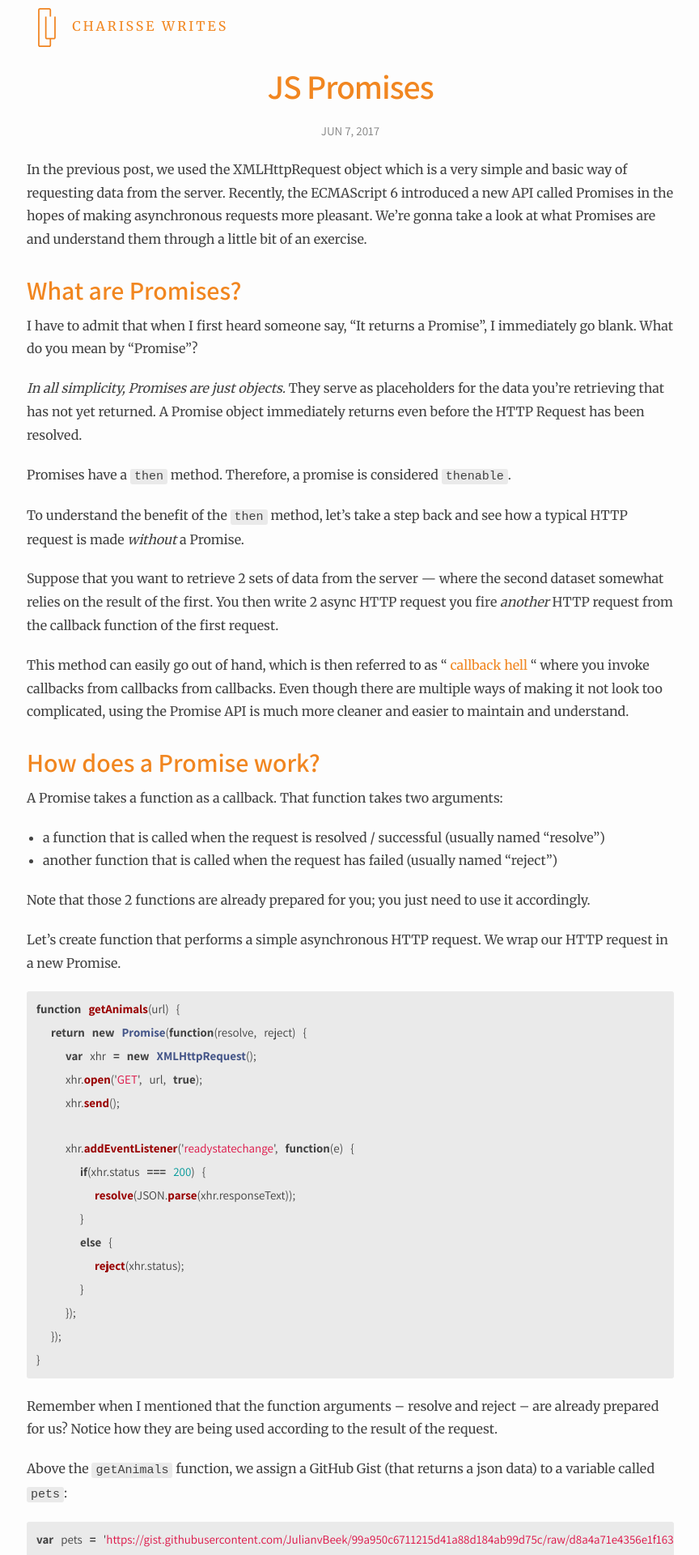
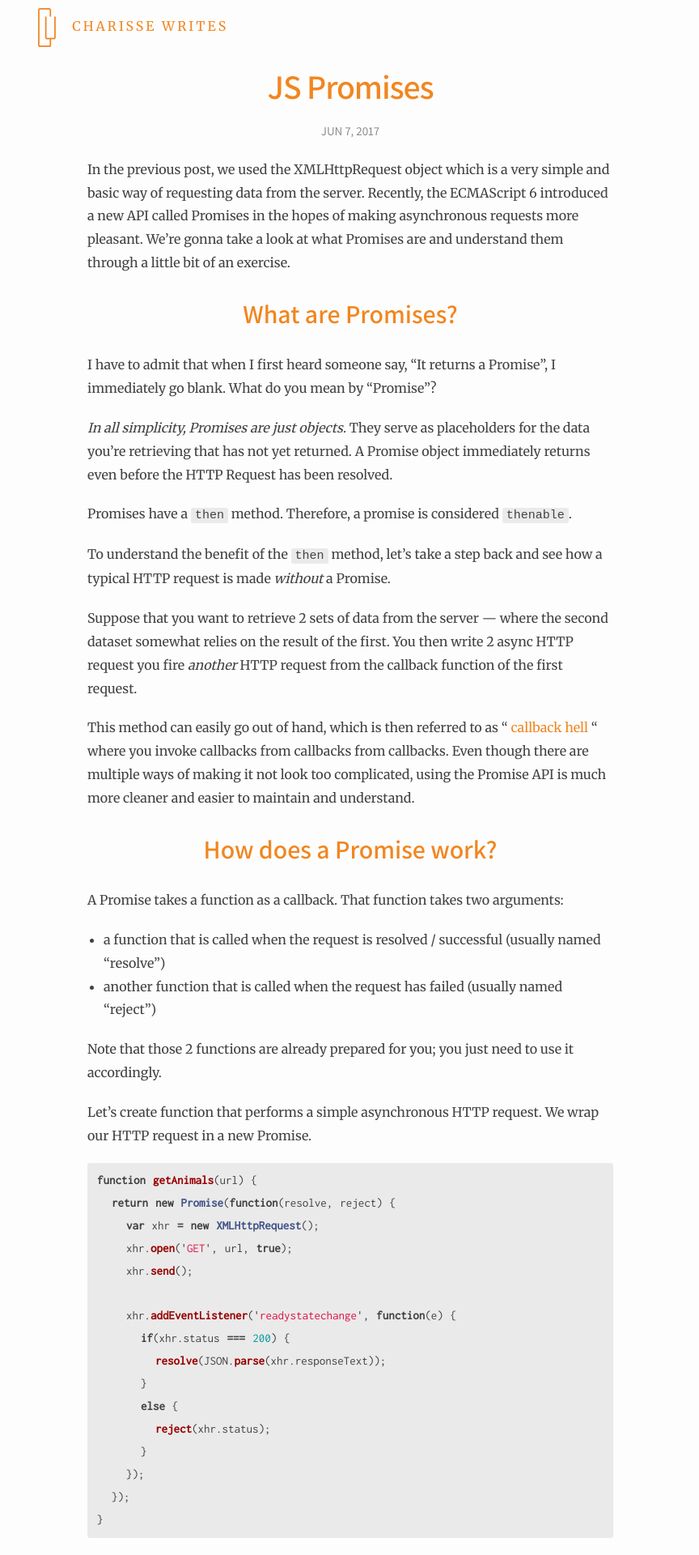
Before and after one commit to charisseysabel/chysbl-blog, a Jekyll site: the page built from _posts/2017-06-07-js-promises.markdown, in a window 1280 px wide. Shown: the top 1920 px of the page at 81% size, without its empty margins (207-1071 px from the left). Built offline with Jekyll 4.4.1, drawn with Linux system fonts in a browser that asks for light colours.

Commit message:
style(posts) Decrease overall width and add a code font

```diff
--- a/_layouts/post.html
+++ b/_layouts/post.html
@@ -2,7 +2,7 @@
 layout: default
 ---
 
-<div class="wrapper">
+<div class="post-width">
   <article class="post" itemscope itemtype="http://schema.org/BlogPosting">
 
     <header class="post-header">
--- a/_sass/minima.scss
+++ b/_sass/minima.scss
@@ -1,8 +1,10 @@
 @charset "utf-8";
 @import url('https://fonts.googleapis.com/css?family=Assistant:400,600,700');
 @import url('https://fonts.googleapis.com/css?family=Merriweather');
+@import url('https://fonts.googleapis.com/css?family=Inconsolata');
 
 $highlight-font: "Assistant","Helvetica Neue", Helvetica, Arial, sans-serif !default;
+$code-font: "Inconsolata", "Courier New", monospace;
 $base-font-family: "Merriweather", serif !default;
 $base-font-size:   16px !default;
 $base-font-weight: 400 !default;
@@ -24,6 +26,7 @@ $grey-color-dark:  darken($grey-color, 25%) !default;
 
 // Width of the content area
 $content-width:    800px !default;
+$post-width:       650px !default;
 
 $on-palm:          600px !default;
 $on-laptop:        800px !default;
--- a/_sass/minima/_base.scss
+++ b/_sass/minima/_base.scss
@@ -144,6 +144,10 @@ code {
   @include relative-font-size(0.9375);
   border-radius: 3px;
   background-color: #eaeaea;
+
+  span {
+    font-family: $code-font;
+  }
 }
 
 code {
--- a/_sass/minima/_layout.scss
+++ b/_sass/minima/_layout.scss
@@ -249,6 +249,11 @@
 /**
  * Posts
  */
+.post-width {
+  width: $post-width;
+  margin: 0 auto;
+}
+
 .post-header {
   margin-bottom: $spacing-unit;
   text-align: center;
@@ -274,6 +279,8 @@
 
   h2 {
     font-weight: $semi-bold;
+    text-align: center;
+    margin-bottom: $spacing-unit;
     @include relative-font-size(2);
 
     @include media-query($on-laptop) {
@@ -282,6 +289,7 @@
   }
 
   h3 {
+    text-align: center;
     @include relative-font-size(1.625);
 
     @include media-query($on-laptop) {
```
Also changed, not shown: 1 other file.
